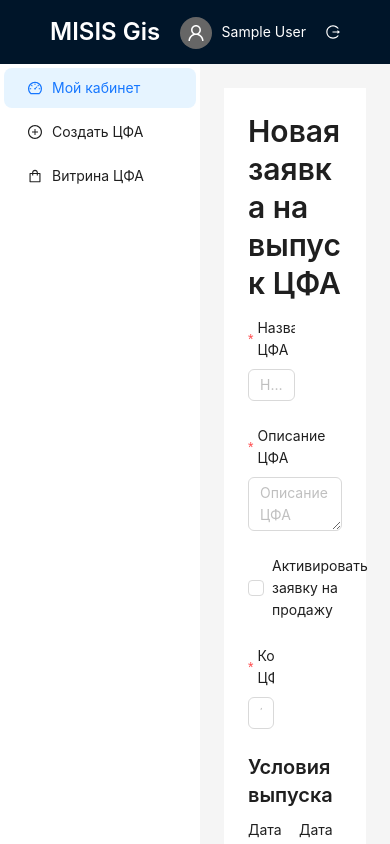
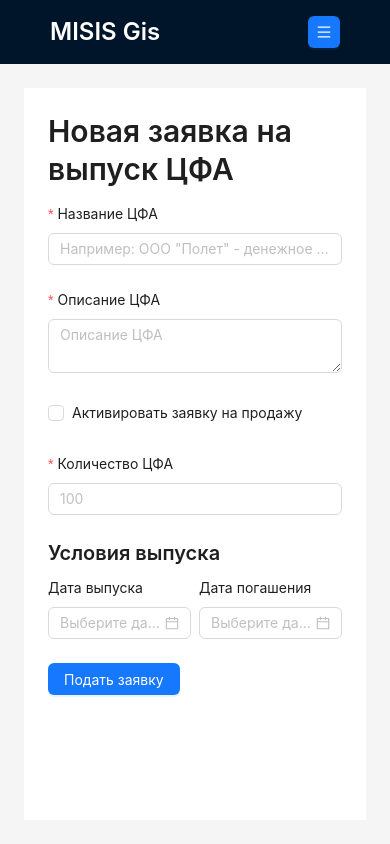
Before and after one commit to avalanche05/finodays, a React (Vite) app in the folder frontend/: page /dashboard/create-cfa in a window 390 px wide. Shown: the top 844 px of the page. Built offline with nearby package versions, Linux system fonts and the light colour scheme; sample sign-in values are in the browser's storage.

Commit message:
front/responsive: добавить адаптив

```diff
--- a/frontend/package.json
+++ b/frontend/package.json
@@ -18,6 +18,7 @@
     "mobx-react-lite": "^4.0.4",
     "react": "^18.2.0",
     "react-dom": "^18.2.0",
+    "react-responsive": "^9.0.2",
     "react-router-dom": "^6.15.0",
     "recharts": "^2.8.0",
     "sass": "^1.66.1"
--- a/frontend/src/api/CfaApiService.ts
+++ b/frontend/src/api/CfaApiService.ts
@@ -16,7 +16,7 @@ class CfaApiService {
         return response.data;
     }
 
-    public async getCfaImages() {
+    public async getCfaImages(): Promise<CfaImage[]> {
         const response = await axios.get<CfaImage[]>(`${API_URL}/cfa-image/list`);
 
         return response.data;
--- a/frontend/src/components/DashboardLayout.tsx
+++ b/frontend/src/components/DashboardLayout.tsx
@@ -1,5 +1,5 @@
-import { Avatar, Col, Layout, Menu, theme, Typography } from 'antd';
-import React from 'react';
+import { Avatar, Button, Col, Drawer, Layout, Menu, Row, theme, Typography } from 'antd';
+import React, { useState } from 'react';
 import { Link, Outlet } from 'react-router-dom';
 
 import {
@@ -8,11 +8,22 @@ import {
     LogoutOutlined,
     PlusCircleOutlined,
     ShoppingOutlined,
+    MenuOutlined,
 } from '@ant-design/icons';
 
 import type { MenuProps } from 'antd';
+import MediaQuery from 'react-responsive';
 import AuthService from '../api/AuthService';
+
 const { Header, Content, Sider } = Layout;
+
+const logout = () => {
+    AuthService.logout();
+
+    setTimeout(() => {
+        window.location.href = '/login';
+    }, 100);
+};
 
 const menuItems: MenuProps['items'] = [
     {
@@ -32,10 +43,43 @@ const menuItems: MenuProps['items'] = [
     },
 ];
 
+const mobileMenuItems = menuItems.concat([
+    {
+        label: (
+            <Link
+                onClick={() => {
+                    AuthService.logout();
+
+                    setTimeout(() => {
+                        window.location.href = '/login';
+                    }, 100);
+                }}
+                to='/login'
+            >
+                Выйти
+            </Link>
+        ),
+        icon: React.createElement(LogoutOutlined),
+        key: 'logout',
+    },
+]);
+
+const desktopSize = '(min-width: 1024px)';
+const mobileSize = '(max-width: 1024px)';
+
 const DashboardLayout: React.FC = () => {
     const {
         token: { colorBgContainer },
     } = theme.useToken();
+    const [open, setOpen] = useState(false);
+
+    const showDrawer = () => {
+        setOpen(true);
+    };
+
+    const onClose = () => {
+        setOpen(false);
+    };
 
     return (
         <Layout className='dashboard-layout'>
@@ -45,31 +89,31 @@ const DashboardLayout: React.FC = () => {
                 </Typography.Title>
 
                 <Col>
+                    <MediaQuery query={desktopSize}>
                         <Avatar style={{ backgroundColor: '#666' }} icon={<UserOutlined />} />
 
-                    <span style={{ marginLeft: 10, color: '#fff' }}>
+                        <span style={{ marginLeft: 10, marginRight: 20, color: '#fff' }}>
                             {`${
                                 AuthService.getCurrentUser()?.user?.name ??
                                 AuthService.getCurrentUser()?.user.name
                             }`}
                         </span>
 
-                    <Link
-                        onClick={() => {
-                            AuthService.logout();
-
-                            setTimeout(() => {
-                                window.location.href = '/login';
-                            }, 100);
-                        }}
-                        to='/login'
-                        style={{ marginLeft: 20 }}
-                    >
-                        <LogoutOutlined style={{ color: '#fff' }} />
+                        <Link onClick={logout} to='/login' style={{ color: '#fff' }}>
+                            Выйти <LogoutOutlined style={{ color: '#fff' }} />
                         </Link>
+                    </MediaQuery>
+                    <MediaQuery query={mobileSize}>
+                        <Button
+                            type='primary'
+                            onClick={showDrawer}
+                            icon={<MenuOutlined />}
+                        ></Button>
+                    </MediaQuery>
                 </Col>
             </Header>
             <Layout>
+                <MediaQuery query={desktopSize}>
                     <Sider width={200} style={{ background: colorBgContainer }}>
                         <Menu
                             mode='inline'
@@ -79,6 +123,35 @@ const DashboardLayout: React.FC = () => {
                             items={menuItems}
                         />
                     </Sider>
+                </MediaQuery>
+                <MediaQuery query={mobileSize}>
+                    <Drawer title='Меню' placement='right' onClose={onClose} open={open}>
+                        <Row align={'middle'} style={{ marginBottom: 20 }}>
+                            <Avatar
+                                style={{ backgroundColor: '#666', marginLeft: 20 }}
+                                icon={<UserOutlined />}
+                            />
+
+                            <span style={{ marginLeft: 10 }}>
+                                {`${
+                                    AuthService.getCurrentUser()?.user?.name ??
+                                    AuthService.getCurrentUser()?.user.name
+                                }`}
+                            </span>
+                        </Row>
+
+                        <Menu
+                            mode='inline'
+                            defaultSelectedKeys={['profile']}
+                            defaultOpenKeys={['profile']}
+                            style={{ height: '100%', borderRight: 0 }}
+                            items={mobileMenuItems}
+                            onSelect={() => {
+                                setOpen(false);
+                            }}
+                        />
+                    </Drawer>
+                </MediaQuery>
                 <Layout style={{ padding: '24px 24px 24px' }}>
                     <Content
                         style={{
--- a/frontend/src/index.scss
+++ b/frontend/src/index.scss
@@ -21,3 +21,7 @@
     }
     min-height: 100vh;
 }
+
+.ant-table-content {
+    overflow: overlay !important;
+}
--- a/frontend/src/pages/CreateCfa.tsx
+++ b/frontend/src/pages/CreateCfa.tsx
@@ -71,7 +71,7 @@ const CreateCfa = () => {
                     style={{ width: '100%', maxWidth: 800 }}
                 >
                     <Row>
-                        <Col span={12}>
+                        <Col span={12} xs={{ span: 24 }} md={{ span: 12 }}>
                             <Form.Item
                                 name={'title'}
                                 rules={[
@@ -115,15 +115,15 @@ const CreateCfa = () => {
                         </Form.Item>
                     </Row>
 
-                    <Row gutter={[8, 24]}>
+                    <Row gutter={[8, 8]}>
                         {isInitialOfferActive && (
-                            <Col span={8}>
+                            <Col span={8} xs={{ span: 24 }} md={{ span: 8 }}>
                                 <Form.Item
                                     name={'price'}
                                     rules={[
                                         {
                                             required: true,
-                                            message: 'Пожалуйста, введите количество ЦФА',
+                                            message: 'Пожалуйста, введите цену размещения',
                                         },
                                     ]}
                                     label='Цена размещения'
@@ -140,7 +140,7 @@ const CreateCfa = () => {
                             </Col>
                         )}
 
-                        <Col span={8}>
+                        <Col span={8} xs={{ span: 24 }} md={{ span: 8 }}>
                             <Form.Item
                                 name={'count'}
                                 rules={[
@@ -159,7 +159,7 @@ const CreateCfa = () => {
                             </Form.Item>
                         </Col>
                         {isInitialOfferActive && (
-                            <Col span={8}>
+                            <Col span={8} xs={{ span: 24 }} md={{ span: 8 }}>
                                 <Form.Item label='Объем выпуска'>
                                     <InputNumber
                                         disabled
```
Also changed, not shown: 1 other file (tests, documents, lock files or other folders). Lines whose indentation alone changed are shown as unchanged.
